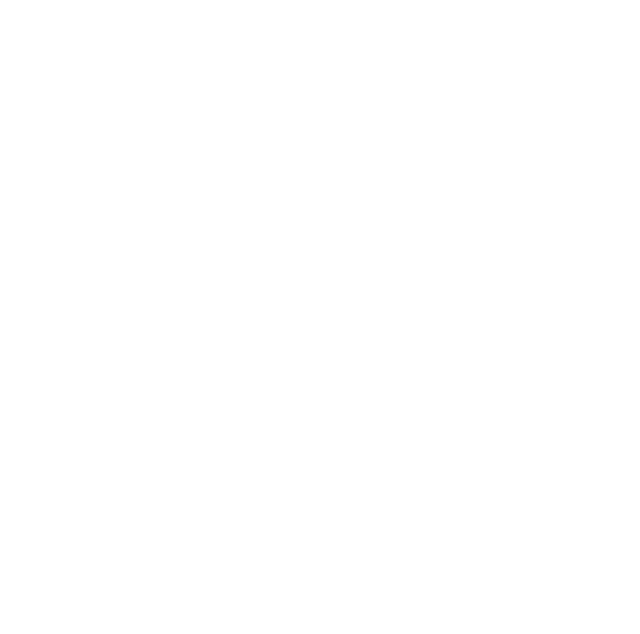
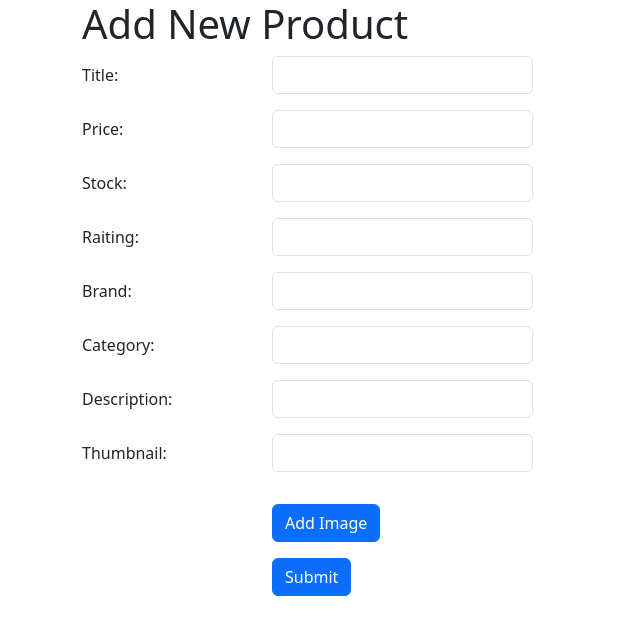
Before and after one commit to AdarshSingh92/ShoppingCart, an Angular app in the folder shopping-cart/: page /addproduct in a window 1280 px wide. Before the commit this address led to /. Shown: the top 634 px of the page, without its empty margins (0-640 px from the left). Built offline with nearby package versions, Linux system fonts and the light colour scheme.

Commit message:
add product panel completed

```diff
--- /dev/null
+++ b/shopping-cart/src/app/add-product/add-product.component.html
@@ -0,0 +1,77 @@
+
+<form #productForm="ngForm" (ngSubmit)="onSubmit()">
+
+    <div class="container">
+        <h1>Add New Product</h1>
+        <div class="mb-3 row">
+            <label for="txttitle" class="col-sm-2 col-form-label">Title:</label>
+            <div class="col-sm-3">
+                <input type="text" class="form-control" id="txttitle" name="txttitle" [(ngModel)]="product.title">
+            </div>
+        </div>
+        <div class="mb-3 row">
+            <label for="txtprice" class="col-sm-2 col-form-label">Price:</label>
+            <div class="col-sm-3">
+                <input type="text" class="form-control" id="txtprice" name="txtprice" [(ngModel)]="product.price">
+            </div>
+        </div>
+        <div class="mb-3 row">
+            <label for="txtstock" class="col-sm-2 col-form-label">Stock:</label>
+            <div class="col-sm-3">
+            <input type="text" class="form-control" id="txtstock" name="txtstock" [(ngModel)]="product.stock">
+            </div>
+        </div>
+        <div class="mb-3 row">
+            <label for="txtraiting" class="col-sm-2 col-form-label">Raiting:</label>
+            <div class="col-sm-3">
+            <input type="text" class="form-control" id="txtraiting" name="txtraiting" [(ngModel)]="product.rating">
+            </div>
+        </div>
+        <div class="mb-3 row">
+            <label for="txtbrand" class="col-sm-2 col-form-label">Brand:</label>
+            <div class="col-sm-3">
+            <input type="text" class="form-control" id="txtbrand" name="txtbrand" [(ngModel)]="product.brand">
+            </div>
+        </div>
+        <div class="mb-3 row">
+            <label for="txtcategory" class="col-sm-2 col-form-label">Category:</label>
+            <div class="col-sm-3">
+            <input type="text" class="form-control" id="txtcategory" name="txtcategory" [(ngModel)]="product.category">
+            </div>
+        </div>
+        <div class="mb-3 row">
+            <label for="txtDescription" class="col-sm-2 col-form-label">Description:</label>
+            <div class="col-sm-3">
+            <input type="text" class="form-control" id="txtDescription" name="txtDescription" [(ngModel)]="product.description">
+            </div>
+        </div>
+        <div class="mb-3 row">
+            <label for="txtthumbnail" class="col-sm-2 col-form-label">Thumbnail:</label>
+            <div class="col-sm-3">
+            <input type="text" class="form-control" id="txtthumbnail" name="txtthumbnail" [(ngModel)]="product.thumbnail">
+            </div>
+        </div>
+        <div class="mb-3 row">
+            <div *ngFor="let textbox of textboxes;let i= index;">
+                <label for="txtimage{{i}}" id="lblImage{{i}}" class="col-sm-2 col-form-label">Image {{i+1}}:</label>
+                <div  class="col-sm-3">
+                    <input type="text" class="form-control" id="txtimage{{i}}" name="txtImage{{i}}" [(ngModel)]="product.images[i]" >
+                    <input  name="btnImage{{i}}" type="button" id="btnRemoveTextbox" class="btn btn-primary" text="Remove Image"
+                    value="Remove Image" (click)="removeTextBox(i)">
+                </div>
+            </div>
+        </div>
+        <div class="mb-3 row">
+            <div class="col-sm-2"></div>
+            <div class="col-sm-3">
+                <input type="button" name="btnAddTextbox" id="btnAddTextbox" class="btn btn-primary" text="Add" value="Add Image" (click)="addTextBox()">
+            </div>
+        </div>
+        <div class="mb-3 row">
+            <div class="col-sm-2"></div>
+            <div  class="col-sm-3">
+                <input type="submit" name="btnSubmit" class="btn btn-primary" value="Submit">
+            </div>
+        </div>
+    </div>
+<form>
--- /dev/null
+++ b/shopping-cart/src/app/add-product/add-product.component.ts
@@ -0,0 +1,52 @@
+import { Component } from '@angular/core';
+import { Product } from '../interface/product';
+import { HttpService } from '../service/http.service';
+
+
+@Component({
+  selector: 'app-add-product',
+  templateUrl: './add-product.component.html',
+  styleUrls: ['./add-product.component.css']
+})
+export class AddProductComponent {
+  product:Product;
+  constructor( private http:HttpService ) {
+   this.product = {
+    price:null,
+    brand :'',
+    category:'',
+    description:'',
+    id:null,
+    images:[''],
+    rating:null,
+    stock:null,
+    thumbnail:'',
+    title:'',
+    discountPercentage:null
+   }
+
+  }
+  textboxes:{value:string}[] = [];
+onSubmit() {
+  console.log(this.product);
+  this.http.postData("https://dummyjson.com/products/add",this.product).subscribe(
+    response=>{
+    if(response)
+    {
+      console.log(response);
+      alert('New Product Saved Successfully with ID:'+ response.id);
+    }
+  },
+  error=>{
+    alert('Something went wrong');
+  });
+}
+
+addTextBox(){
+ this.textboxes.push({value:''});
+}
+removeTextBox(index:number){
+  this.textboxes.splice(index,1);
+}
+
+}
--- a/shopping-cart/src/app/app-routing.module.ts
+++ b/shopping-cart/src/app/app-routing.module.ts
@@ -2,11 +2,13 @@
 import { RouterModule, Routes } from '@angular/router';
 import { ProductListComponent } from './product-list/product-list.component';
 import { ProductDetailsComponent } from './product-details/product-details.component';
+import { AddProductComponent } from './add-product/add-product.component';
 
 const routes: Routes = [
   {path:'', redirectTo:'/productlist',pathMatch:'full'},
   {path:'productlist', component:ProductListComponent},
-  {path:'productdetails/:id', component:ProductDetailsComponent}
+  {path:'productdetails/:id', component:ProductDetailsComponent},
+  {path:'addproduct',component:AddProductComponent}
 ];
 
 @NgModule({
--- a/shopping-cart/src/app/product-list/product-list.component.html
+++ b/shopping-cart/src/app/product-list/product-list.component.html
@@ -1,4 +1,7 @@
+
+
 <div class="container mt-4">
+  <button class="btn btn-primary" [routerLink]="['/addproduct']" >Add New Product</button>
     <div class="row">
 
       <div class="col-lg-4 col-md-6 mb-4" *ngFor="let product of productList">
@@ -8,10 +11,9 @@
             <h5 class="card-title">{{product.title}}</h5>
             <p class="card-text">{{product.description}}</p>
             <a [routerLink]="['/productdetails',product.id]" class="btn btn-primary">More Details..</a>
-            <!-- <a [routerLink]="['/productdetails']" class="btn btn-primary">More Details..</a> -->
           </div>
         </div>
       </div>
 
     </div>
-  </div>
+</div>
--- a/shopping-cart/src/app/service/http.service.ts
+++ b/shopping-cart/src/app/service/http.service.ts
@@ -11,4 +11,7 @@
   getData<T>(url:string):Observable<T>{
    return this.http.get<T>(url);
   }
+  postData<T>(url:string,body:T):Observable<T>{
+    return this.http.post<T>(url,body);
+  }
 }
```
Also changed, not shown: shopping-cart/src/app/app.module.ts (+6 -2 lines), shopping-cart/src/app/interface/product.ts (+5 -5 lines), shopping-cart/src/app/add-product/add-product.component.css (added), 1 other file (tests, documents, lock files or other folders).
